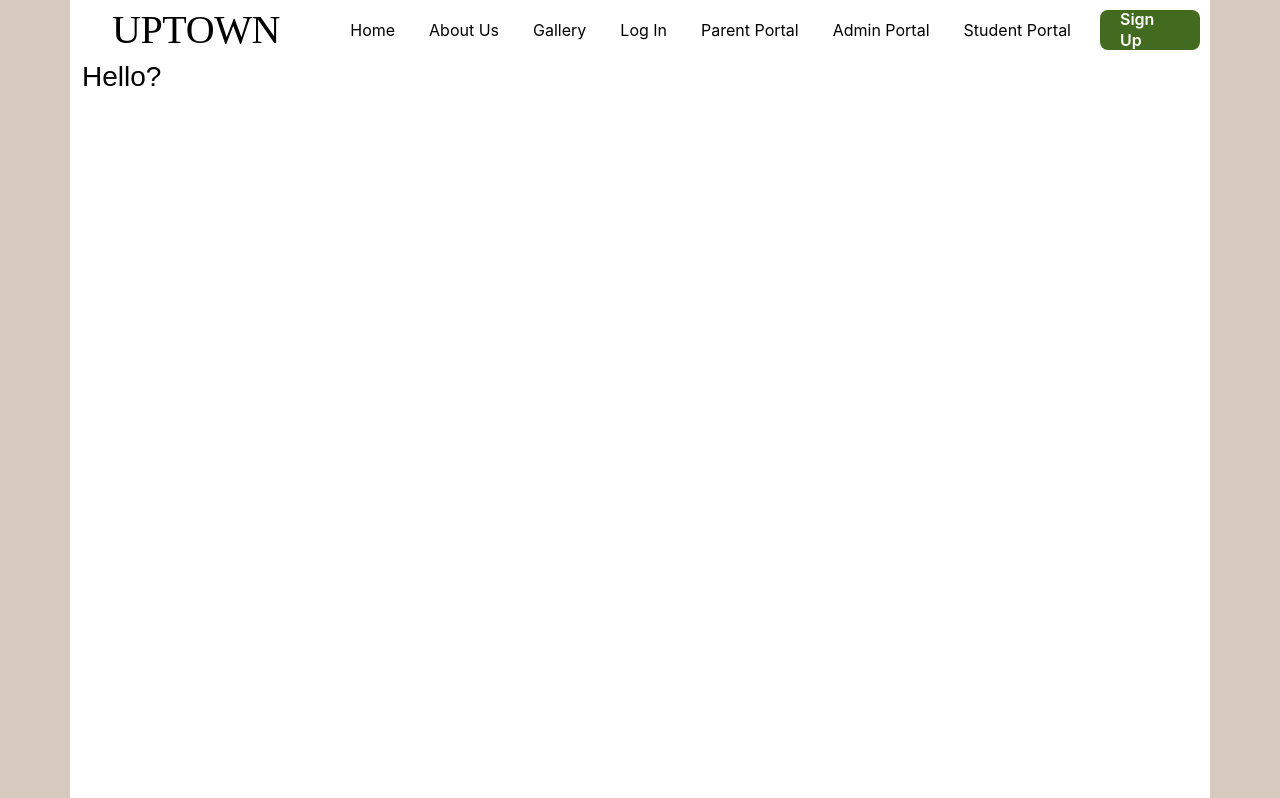
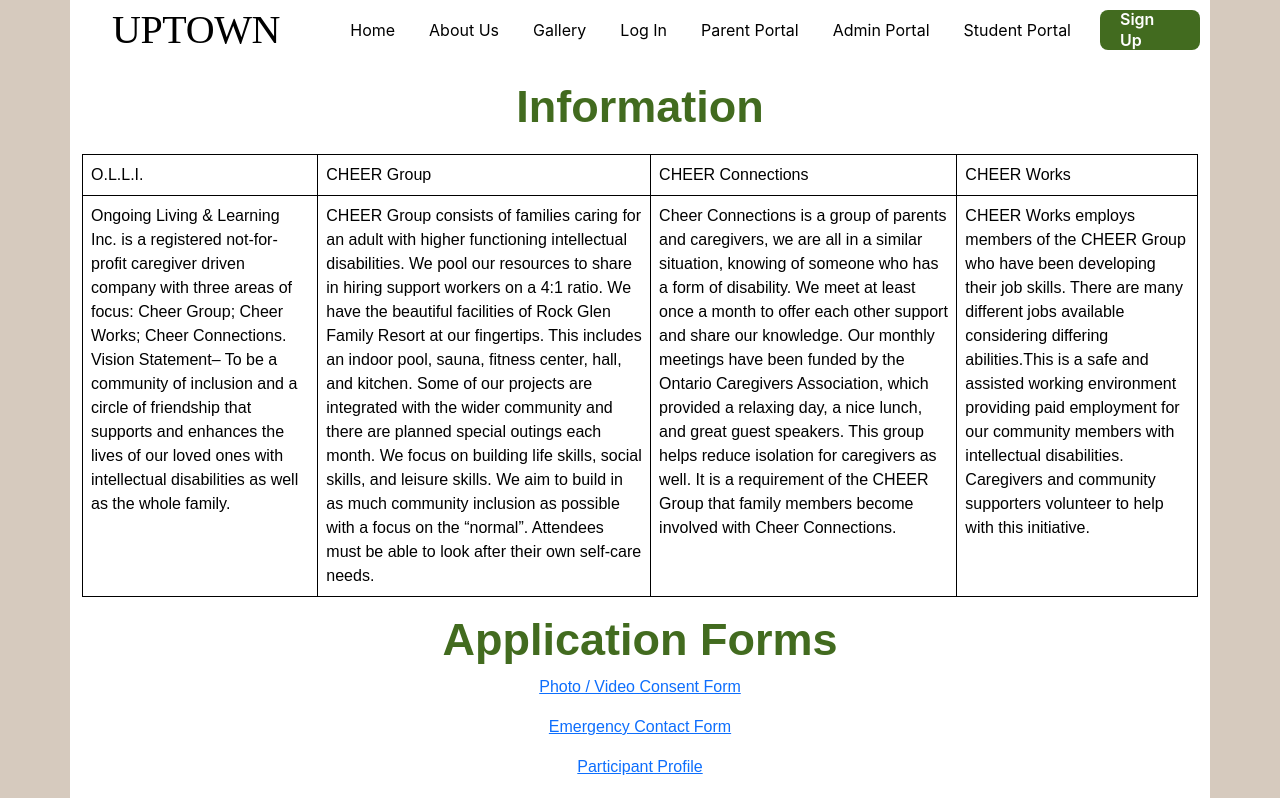
Before and after one commit to nmingora/Accessibility_WebApp, a React (Create React App) app in the folder client/udchat/: page /AboutUs in a window 1280 px wide. Shown: the top 798 px of the page. Built offline with nearby package versions, Linux system fonts and the light colour scheme; no server answers.

Commit message:
AboutUsCommit

```diff
--- a/client/udchat/src/Components/AboutUs.css
+++ b/client/udchat/src/Components/AboutUs.css
@@ -1,3 +1,56 @@
-.about-us{
-    color:black;
-}
+/* AboutUs.css */
+
+.table-container {
+    display: flex;
+    justify-content: center;
+    margin-top: 20px; /* Adjust this value as needed */
+  }
+
+  .table {
+    border-collapse: collapse;
+    border: 1px solid black;
+  }
+
+  .cell {
+    border: 1px solid black;
+    padding: 8px;
+    color: black;
+    font-family: Arial;
+  }
+
+  .title {
+    text-align: center;
+    font-size: 45px;
+    font-family: Arial;
+    font-weight: bold;
+    margin-top: 20px;
+    color:#426B1F
+
+  }
+
+  .image-container {
+    display: flex;
+    justify-content: center;
+  }
+
+  .title-2{
+    text-align: center;
+    font-size: 45px;
+    font-family: Arial;
+    font-weight: bold;
+    color:#426B1F;
+  }
+
+  .title-3{
+    text-align: center;
+    font-size: 45px;
+    font-family: Arial;
+    font-weight: bold;
+    color:#426B1F;
+  }
+
+  p{
+    color: black;
+    font-family: 'Times New Roman', Times, serif;
+    text-align: center;
+  }
--- a/client/udchat/src/Components/AboutUs.js
+++ b/client/udchat/src/Components/AboutUs.js
@@ -1,19 +1,126 @@
 import React from 'react';
 import Layout from './Layout';
 import "./AboutUs.css";
-import { BASE_URL } from '../config';  // Importing from the src directory
-import { useNavigate } from 'react-router-dom';
-
-
+import imageSrc from './Partnerships.png'; // Import your image file
 
 const AboutUs = () => {
     return (
       <Layout>
-        <div className="about-us">
-            <h3>Hello?</h3>
+        <h2 className="title">Information</h2>
+        <div className="table-container">
+          <table className="table">
+            <tbody>
+              <tr>
+                <td className="cell">O.L.L.I.</td>
+                <td className="cell">CHEER Group</td>
+                <td className="cell">CHEER Connections</td>
+                <td className="cell">CHEER Works</td>
+              </tr>
+              <tr>
+                <td className="cell">Ongoing Living & Learning
+Inc. is a registered
+not-for-profit caregiver
+driven company with three
+areas of focus: Cheer
+Group; Cheer Works;
+Cheer Connections.
+Vision Statement–
+To be a community of
+inclusion and a circle of
+friendship that supports
+and enhances the lives of
+our loved ones with
+intellectual disabilities as
+well as the whole family.</td>
+                <td className="cell">CHEER Group consists of
+families caring for an adult
+with higher functioning
+intellectual disabilities. We
+pool our resources to
+share in hiring support
+workers on a 4:1 ratio.
+We have the beautiful
+facilities of Rock Glen
+Family Resort at our
+fingertips. This includes
+an indoor pool, sauna,
+fitness center, hall, and
+kitchen. Some of our
+projects are integrated
+with the wider community
+and there are planned
+special outings each
+month. We focus on
+building life skills, social
+skills, and leisure skills.
+We aim to build in as
+much community inclusion
+as possible with a focus
+on the “normal”.
+Attendees must be able to
+look after their own
+self-care needs.
+</td>
+                <td className="cell">Cheer Connections is a
+group of parents and
+caregivers, we are all in a
+similar situation, knowing
+of someone who has a
+form of disability.
+We meet at least once a
+month to offer each other
+support and share our
+knowledge.
+Our monthly meetings
+have been funded by the
+Ontario Caregivers
+Association, which
+provided a relaxing day, a
+nice lunch, and great
+guest speakers.
+This group helps reduce
+isolation for caregivers as
+well. It is a requirement of
+the CHEER Group that
+family members become
+involved with Cheer
+Connections.</td>
+                <td className="cell">CHEER Works employs
+members of the CHEER
+Group who have been
+developing their job skills.
+There are many different
+jobs available considering
+differing abilities.This is a
+safe and assisted working
+environment providing
+paid employment for our
+community members with
+intellectual disabilities.
+Caregivers and
+community supporters
+volunteer to help with this
+initiative.</td>
+              </tr>
+            </tbody>
+          </table>
         </div>
+        <div>
+            <h2 className='title-2'>Application Forms</h2>
+            <p><a href="https://docs.google.com/document/d/1GbLAj8M7l4bvNb1Ljiis60jjp2myPwsi30-r5S9IxLU/edit">Photo / Video Consent Form</a></p>
+            <p><a href="https://docs.google.com/document/d/1gL0ngKTv1L_JatlsQtNxpR8Km7WSkyxMvqJ4axz5ngY/edit?usp=sharing">Emergency Contact Form</a></p>
+            <p><a href="https://docs.google.com/document/d/1YaYnbaQxPrdH0l1WNjBPEHsOrMVtw75J3lffd_Jt418/edit">Participant Profile</a></p>
+            <p><a href="https://drive.google.com/file/d/1tfAvM3N1_vVPeQNnJPSCZzcPpypDeoye/view">Rules & Guidelines</a></p>
+            <p><a href="https://docs.google.com/document/d/1HK3m-dMIRXlUC_f0Mvy02WiULBoLTThw9saVUwg-tJY/edit">Code of Conduct</a></p>
+        </div>
+        <div>
+        <h2 className="title-3">Partnerships</h2>
+        </div>
+        <div className="image-container">
+            <img src={imageSrc}/>
+          </div>
       </Layout>
     );
-  };
+};
 
-  export default AboutUs;
+export default AboutUs;
--- a/client/udchat/src/Components/Home.css
+++ b/client/udchat/src/Components/Home.css
@@ -37,3 +37,16 @@ p {
   font-family: 'Times New Roman', Times, serif;
   text-align: center;
 }
+
+.donations-title{
+  width: 60%;
+  margin: 0 auto;
+  text-align: center;
+  font-family: 'Jacques Francois';
+  font-style: normal;
+  font-weight: 400;
+  font-size: 3em;
+  line-height: 130%;
+  color: #426B1F;
+  margin-top: 3%;
+}
--- a/client/udchat/src/Components/Home.js
+++ b/client/udchat/src/Components/Home.js
@@ -58,6 +58,8 @@ function Home() {
         <div className="home-page-container">
         <div className="section-title">About Us</div>
         <div className="section-content">Welcome to Uptown! Join our interactive and intuitive server, where you have the ability to chat with friends, check news updates, keep up-to-date with events and way more!</div>
+        <div className="donations-title">Donations</div>
+        <div className='donations'> <p>Donate Here:<a href="https://www.canadahelps.org/en/pages/olli-cheer/">https://www.canadahelps.org/en/pages/olli-cheer/</a></p></div>
         <div className="section-title">Contact Us!</div>
         <p>Email Us At: <a href="mailto:: ongoinglivinglearning@gmail.com">ongoinglivinglearning@gmail.com</a></p>
         <p>Our Address: 8685 Rockglen Rd. Arkona ON, N0M 1B0</p>
```
Also changed, not shown: client/udchat/src/Components/Partnerships.png (added).
